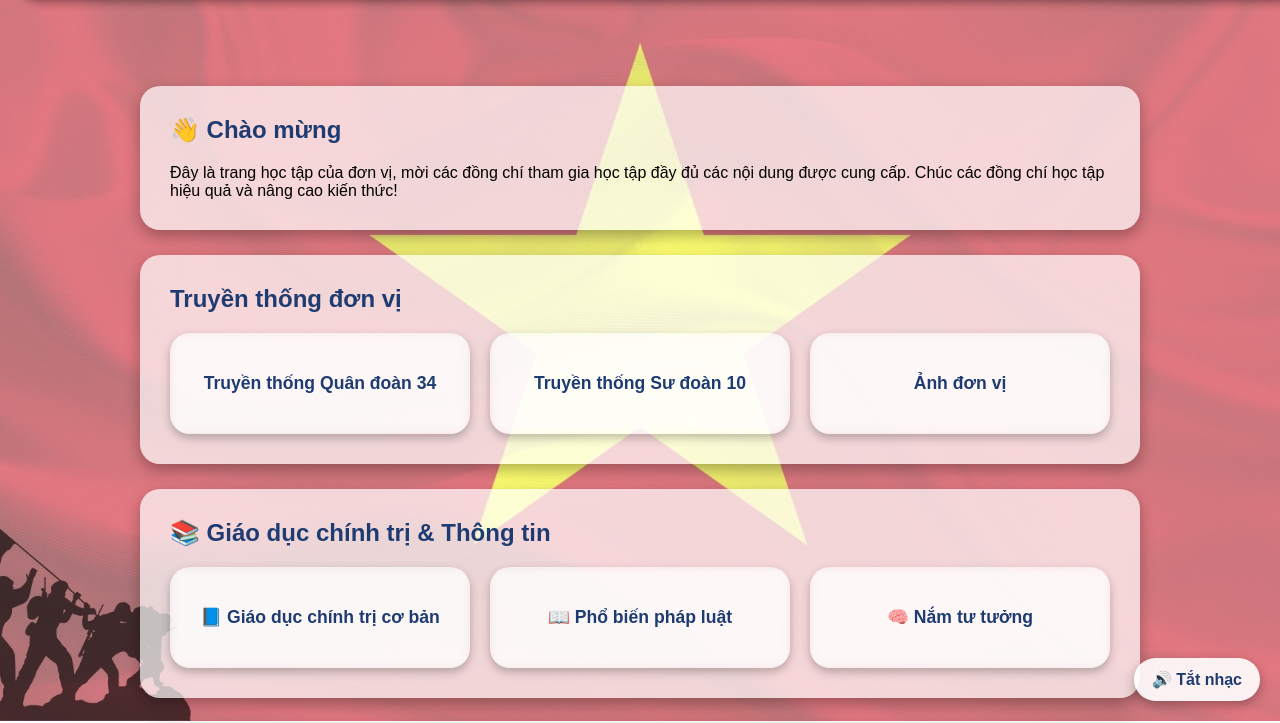
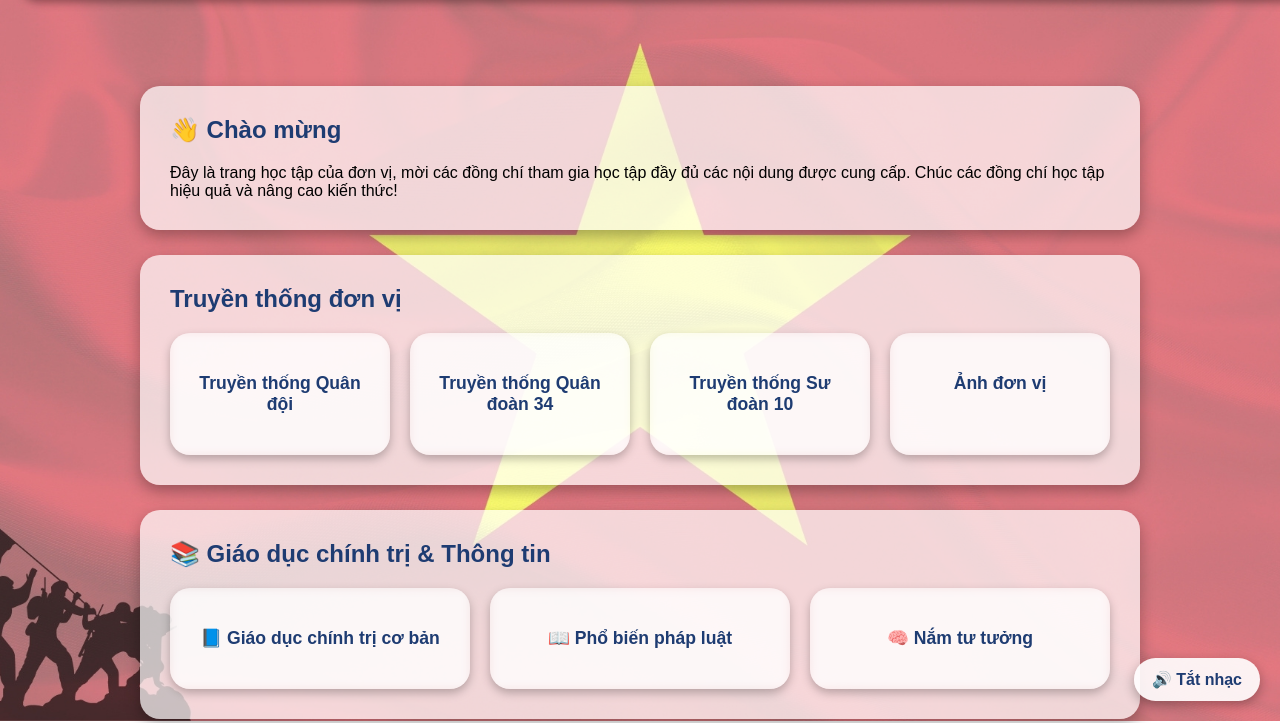
Before and after one commit to vudsn920-maker/hoangquangvu, a plain HTML site: page index.html in a window 1280 px wide. Shown: the part 79-802 px from the top of the page. Drawn offline with Linux system fonts and the light colour scheme.

Commit message:
Add files via upload

```diff
--- a/index.html
+++ b/index.html
@@ -177,6 +177,7 @@ section{max-width:1000px;margin:145px auto 40px;}
   <div class="card">
     <h2>Truyền thống đơn vị</h2>
     <div class="grid-lessons">
+	<div class="square-lesson"><a href="truyen-thong-quandoi.html">Truyền thống Quân đội</a></div>
       <div class="square-lesson"><a href="truyen-thong-quandoan34.html">Truyền thống Quân đoàn 34</a></div>
       <div class="square-lesson"><a href="truyen-thong-sudoan10.html">Truyền thống Sư đoàn 10</a></div>
       <div class="square-lesson"><a href="Anhdonvi.html">Ảnh đơn vị</a></div>
```
